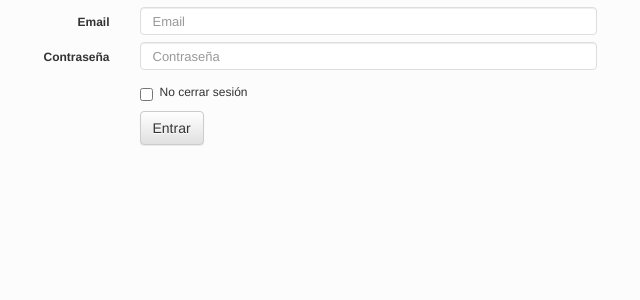
After one commit to masperu/djsismas, a Django app: page / in a window 1280 px wide. The commit adds this page. Shown: the top 300 px of the page, without its empty margins (28-668 px from the left). Run offline with Django 3.2, Linux system fonts and the light colour scheme; some libraries are stand-ins or nearby versions.

Commit message:
Creado Template Login

```diff
--- /dev/null
+++ b/apps/administracion/templates/administracion/login.html
@@ -0,0 +1,54 @@
+{% extends "Base.html" %}
+
+{% load static from staticfiles %}
+
+
+{% block maestro_estilos %}
+
+{% endblock maestro_estilos %}
+
+
+{% block maestro_contenido %}
+
+<div class="col-sm-6">
+	<form class="form-horizontal" role="form" method="post" action="/login/">
+		{% csrf_token %}
+	  <div class="form-group">
+	    <label for="ejemplo_email_3" class="col-lg-2 control-label">Email</label>
+	    <div class="col-lg-10">
+	      <input type="input" class="form-control" id="ejemplo_email_3"
+	             placeholder="Email">
+	    </div>
+	  </div>
+	  <div class="form-group">
+	    <label for="ejemplo_password_3" class="col-lg-2 control-label">Contraseña</label>
+	    <div class="col-lg-10">
+	      <input type="password" class="form-control" id="ejemplo_password_3"
+	             placeholder="Contraseña">
+	    </div>
+	  </div>
+	  <div class="form-group">
+	    <div class="col-lg-offset-2 col-lg-10">
+	      <div class="checkbox">
+	        <label>
+	          <input type="checkbox"> No cerrar sesión
+	        </label>
+	      </div>
+	    </div>
+	  </div>
+	  <div class="form-group">
+	    <div class="col-lg-offset-2 col-lg-10">
+	      <button type="submit" class="btn btn-default">Entrar</button>
+	    </div>
+	  </div>
+	</form>
+</div>
+
+
+
+{% endblock maestro_contenido %}
+
+
+{% block maestro_scripts %}
+
+{% endblock maestro_scripts %}
--- a/apps/administracion/urls.py
+++ b/apps/administracion/urls.py
@@ -3,6 +3,8 @@ from apps.administracion.views import *
 
 urlpatterns = [
     url(r'^$', VistaInicio , name="home"),
+    url(r'^login/$', Login , name="login"),
+    url(r'^home/$', VistaHome , name="home"),
     #url(r'^usuarios.usuario/listar/$', HomeView, name='user_list'),
     #url(r'^usuarios.usuario/crear/$', UsuarioCrear, name='user_add'),
 ]
--- a/apps/administracion/views.py
+++ b/apps/administracion/views.py
@@ -1,7 +1,19 @@
 from django.shortcuts import render
-
+from django.shortcuts import redirect
 # Create your views here.
 
 
 def VistaInicio(request):
-	return render( request, 'login.html')
+	return render( request, 'administracion/login.html')
+
+
+
+def Login(request):
+	if 50 > 20:
+		return redirect('/home/')
+	else:
+		return redirect('/login/')
+
+
+def VistaHome(request):
+	return render( request, 'administracion/home.html')
--- a/sismas/templates/Base.html
+++ b/sismas/templates/Base.html
@@ -11,6 +11,7 @@
 
     <link rel="shortcut icon" type="image/ico" href="{% static 'favicon.ico' %}" />
 
+    <link rel="stylesheet" type="text/css" href="{% static 'css/boostrap/css/bootstrap.css' %}">
 	<link rel="stylesheet" type="text/css" href="{% static 'css/boostrap/css/bootstrap-theme.min.css' %}">
     <link rel="stylesheet" type="text/css" href="{% static 'css/boostrap/css/custom-style.css' %}">
 
@@ -18,8 +19,20 @@
     {% endblock maestro_estilos %}
 </head>
 <body>
-	<script src="{% static 'js/bootstrap.min.js' %}"></script>
+<div class="container">
+    <div class="row">
+        {% block maestro_contenido %}
+
+        {% endblock maestro_contenido %}
+    </div>
+</div>
+
+
+
+
 	{% block maestro_scripts %}
 	{% endblock maestro_scripts %}
+
+    <!-- script src="{% static 'js/bootstrap.min.jssss' %}"></script -->
 </body>
 </html>
--- a/sismas/urls.py
+++ b/sismas/urls.py
@@ -20,7 +20,7 @@ from django.contrib import admin
 
 urlpatterns = [
     url(r'^admin/', admin.site.urls),
-    url(r'^login/', include('apps.administracion.urls')),
+    url(r'^', include('apps.administracion.urls')),
     #url(r'^$', ),
     # url(r'^ficha/$', include("apps.ficha.urls", namespace='ficha')),
     # url(r'^persona/$', include("apps.persona.urls", namespace='persona')),
```
Also changed, not shown: apps/administracion/templates/administracion/home.html (added, +24 -0 lines), apps/administracion/templates/login.html (deleted, +0 -31 lines), sismas/settings.py (+4 -4 lines).
